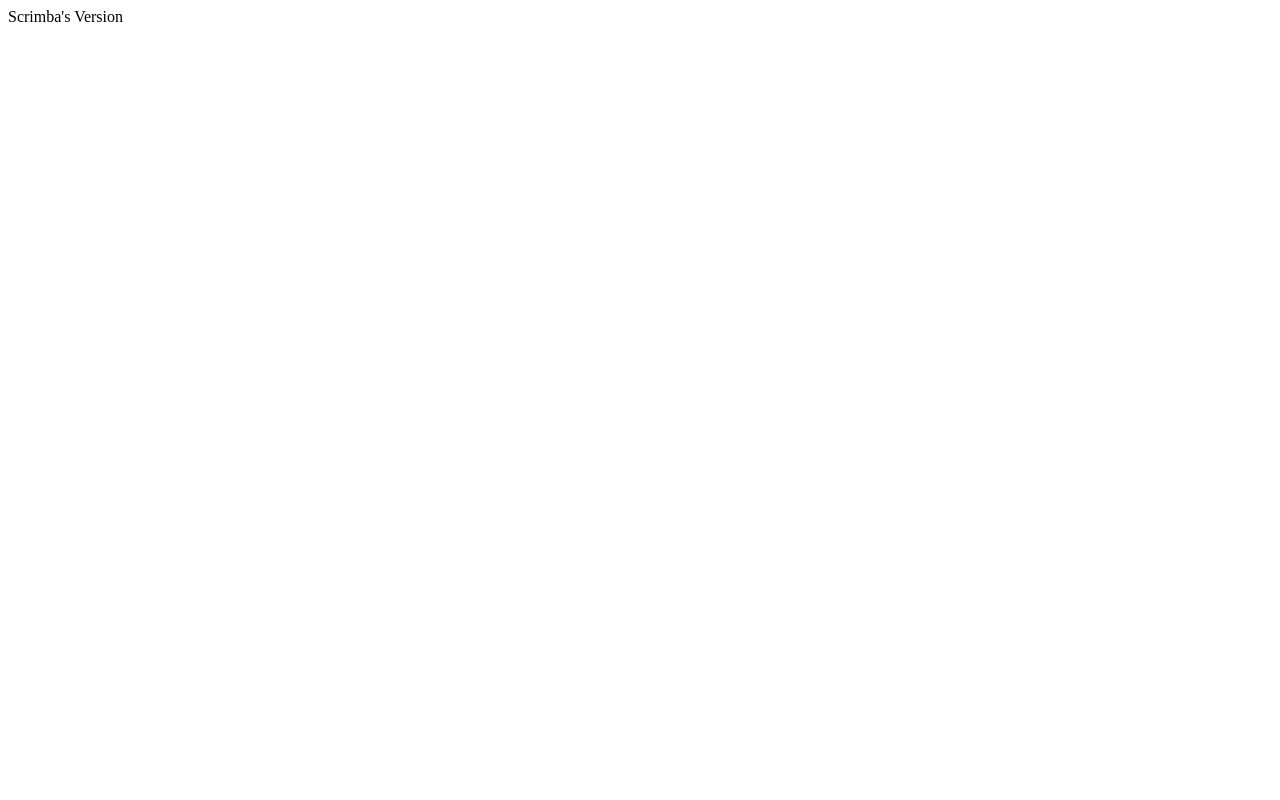
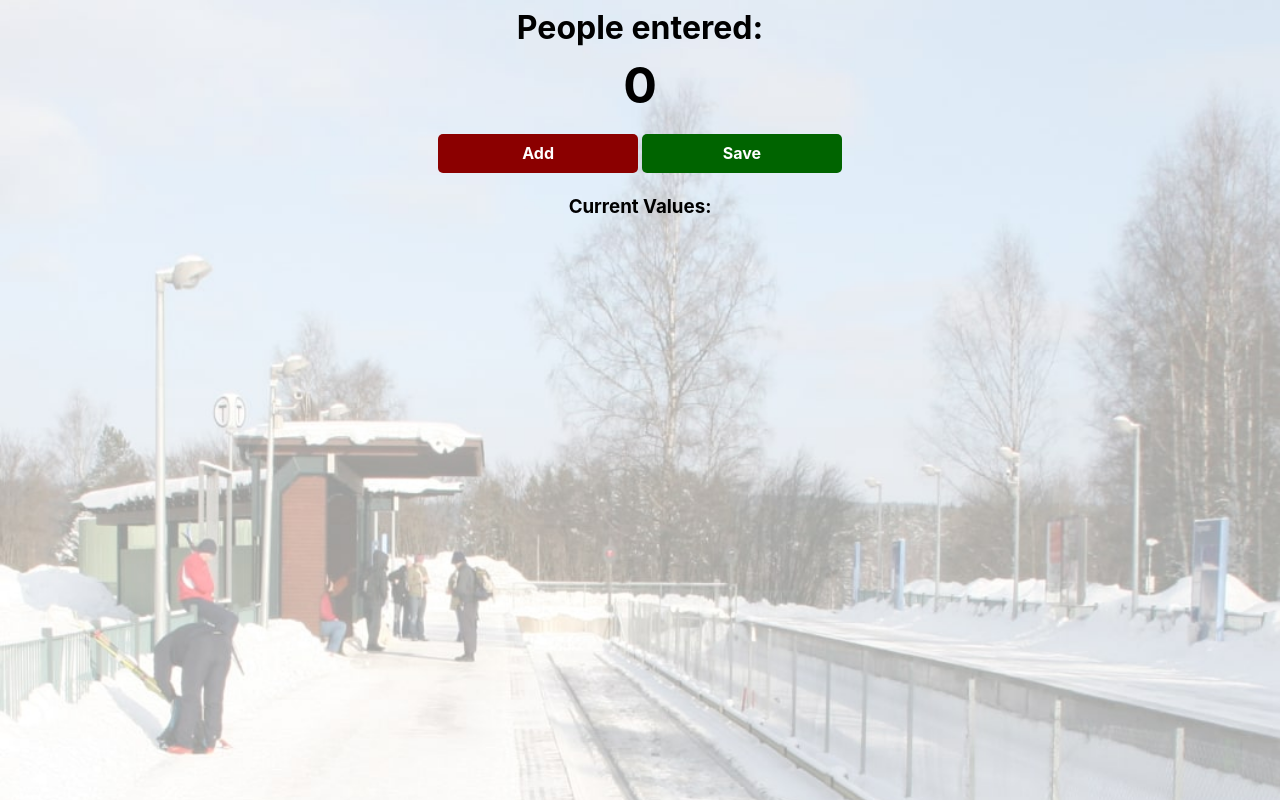
Before and after one commit to EnPeeTee/passenger-counter-js-project, a plain HTML site: page index.html in a window 1280 px wide. Drawn offline with nearby package versions, Linux system fonts and the light colour scheme.

Commit message:
Update index.html

```diff
--- a/index.html
+++ b/index.html
@@ -1,4 +1,3 @@
-<!-- My Version
 <html>
     <head><link rel="stylesheet" href="https://cdnjs.cloudflare.com/ajax/libs/normalize/8.0.1/normalize.css">
         <link rel="stylesheet" href="index.css">
@@ -11,6 +10,4 @@
         <h3 id="current-value">Current Values:</h3>
     </body>
     <script src="index.js"></script>
-</html> -->
-
-Scrimba's Version
+</html>
```
